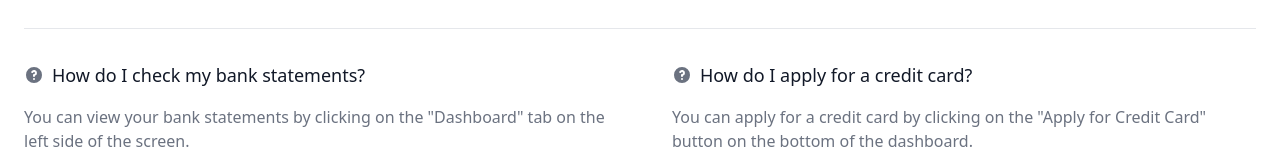
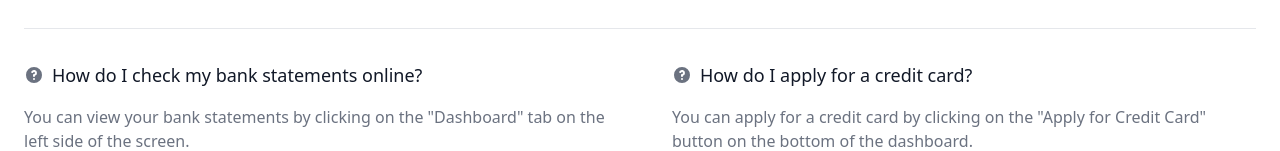
Before and after one commit to junioryono/Bank-Website, a React (Vite) app in the folder frontend/: page /help in a window 1280 px wide. Shown: the part 176-327 px from the top of the page. Built offline with nearby package versions, Linux system fonts and the light colour scheme.

Commit message:
edited help page

```diff
--- a/frontend/src/pages/help.jsx
+++ b/frontend/src/pages/help.jsx
@@ -19,7 +19,7 @@ export default function Help() {
                               clip-rule="evenodd"
                            ></path>
                         </svg>
-                        How do I check my bank statements?
+                        How do I check my bank statements online?
                      </h3>
                      <p className="text-gray-500">
                         You can view your bank statements by clicking on the "Dashboard" tab on the left side of the screen.
```
